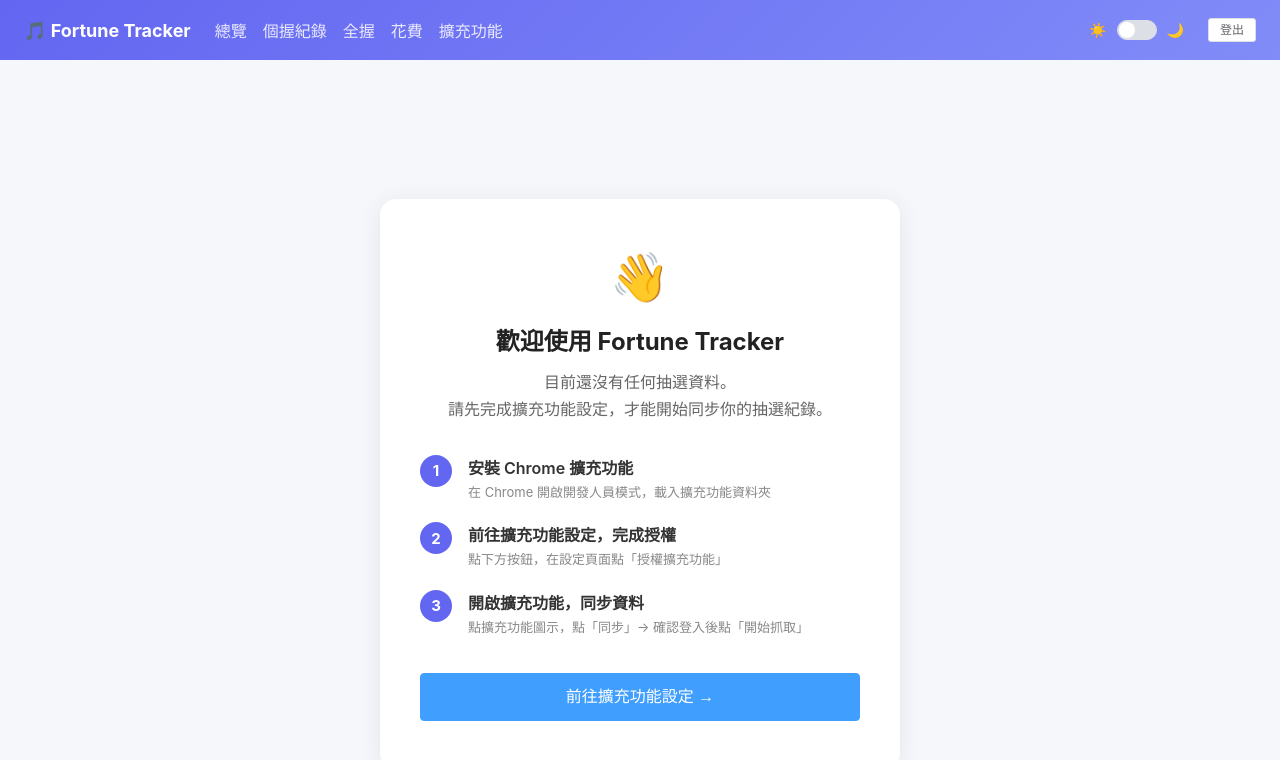
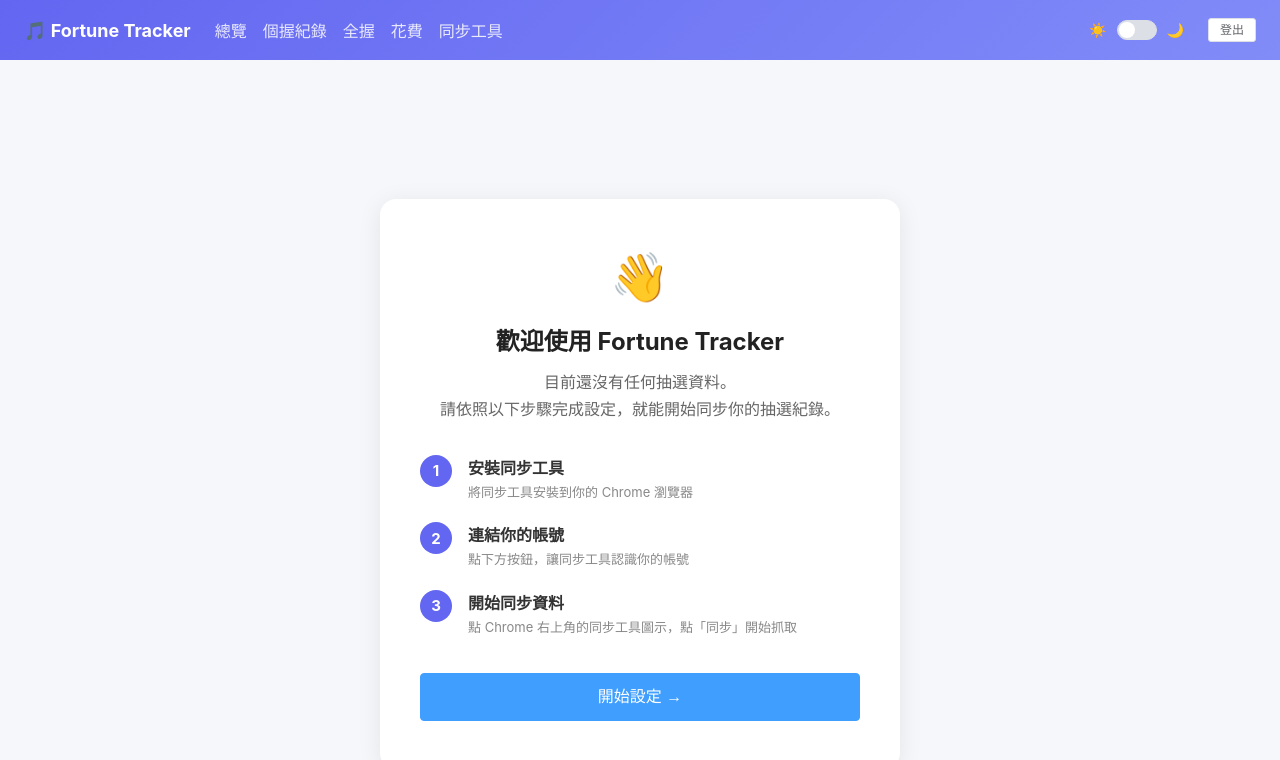
Before and after one commit to MaoIsCute/FortuneMusic, a Vue app in the folder frontend/: page /setup in a window 1280 px wide. Shown: the top 760 px of the page. Built offline with nearby package versions, Linux system fonts and the light colour scheme; no server answers; sample sign-in values are in the browser's storage.

Commit message:
feat: rename 擴充功能 to 同步工具, improve onboarding flow

```diff
--- a/frontend/src/components/NavBar.vue
+++ b/frontend/src/components/NavBar.vue
@@ -6,7 +6,7 @@
       <router-link to="/records">個握紀錄</router-link>
       <router-link to="/full">全握</router-link>
       <router-link to="/spending">花費</router-link>
-      <router-link to="/scrape">擴充功能</router-link>
+      <router-link to="/scrape">同步工具</router-link>
       <router-link v-if="isAdmin" to="/admin">管理</router-link>
     </div>
     <div class="actions">
--- a/frontend/src/views/ScrapeView.vue
+++ b/frontend/src/views/ScrapeView.vue
@@ -1,22 +1,27 @@
 <template>
   <div class="page">
-    <h1 class="page-title">擴充功能設定</h1>
+    <h1 class="page-title">同步工具設定</h1>
     <div class="setup-card">
-      <p class="desc">點擊下方按鈕，自動將你的 Token 與後端網址傳送至擴充功能，完成一鍵設定。</p>
+      <p class="desc">點擊下方按鈕，自動將你的帳號與同步工具連結，完成一鍵設定。</p>
       <el-button type="primary" size="large" :loading="loading" @click="authorize">
-        授權擴充功能
+        連結同步工具
       </el-button>
       <p v-if="statusMsg" :class="['status-msg', statusType]">{{ statusMsg }}</p>
+      <el-button v-if="statusType === 'success'" type="success" size="large" @click="router.push('/dashboard')">
+        完成，前往主頁 →
+      </el-button>
     </div>
   </div>
 </template>
 
 <script setup>
 import { ref } from 'vue'
+import { useRouter } from 'vue-router'
 import { getScrapeToken } from '../api/index'
 
 const EXTENSION_ID = 'gdclpkfeiocedicokoenhconeoocigeh'
 
+const router = useRouter()
 const loading   = ref(false)
 const statusMsg = ref('')
 const statusType = ref('')
@@ -45,12 +50,12 @@
       )
     })
 
-    statusMsg.value  = '授權成功！擴充功能已設定完成。'
+    statusMsg.value  = '連結成功！同步工具已設定完成。'
     statusType.value = 'success'
   } catch (e) {
     const msg = e.message || ''
     statusMsg.value = msg.includes('Could not establish connection') || msg.includes('Extension')
-      ? '找不到擴充功能，請確認已安裝並啟用。'
+      ? '找不到同步工具，請確認已安裝並啟用。'
       : msg
     statusType.value = 'error'
   } finally {
--- a/frontend/src/views/SetupView.vue
+++ b/frontend/src/views/SetupView.vue
@@ -3,35 +3,35 @@
     <div class="setup-card">
       <div class="setup-icon">👋</div>
       <h1 class="setup-title">歡迎使用 Fortune Tracker</h1>
-      <p class="setup-desc">目前還沒有任何抽選資料。<br>請先完成擴充功能設定，才能開始同步你的抽選紀錄。</p>
+      <p class="setup-desc">目前還沒有任何抽選資料。<br>請依照以下步驟完成設定，就能開始同步你的抽選紀錄。</p>
 
       <div class="steps">
         <div class="step">
           <div class="step-num">1</div>
           <div class="step-text">
-            <div class="step-title">安裝 Chrome 擴充功能</div>
-            <div class="step-sub">在 Chrome 開啟開發人員模式，載入擴充功能資料夾</div>
+            <div class="step-title">安裝同步工具</div>
+            <div class="step-sub">將同步工具安裝到你的 Chrome 瀏覽器</div>
           </div>
         </div>
         <div class="step">
           <div class="step-num">2</div>
           <div class="step-text">
-            <div class="step-title">前往擴充功能設定，完成授權</div>
-            <div class="step-sub">點下方按鈕，在設定頁面點「授權擴充功能」</div>
+            <div class="step-title">連結你的帳號</div>
+            <div class="step-sub">點下方按鈕，讓同步工具認識你的帳號</div>
           </div>
         </div>
         <div class="step">
           <div class="step-num">3</div>
           <div class="step-text">
-            <div class="step-title">開啟擴充功能，同步資料</div>
-            <div class="step-sub">點擴充功能圖示，點「同步」→ 確認登入後點「開始抓取」</div>
+            <div class="step-title">開始同步資料</div>
+            <div class="step-sub">點 Chrome 右上角的同步工具圖示，點「同步」開始抓取</div>
           </div>
         </div>
       </div>
 
       <router-link to="/scrape">
         <el-button type="primary" size="large" class="goto-btn">
-          前往擴充功能設定 →
+          開始設定 →
         </el-button>
       </router-link>
     </div>
```
